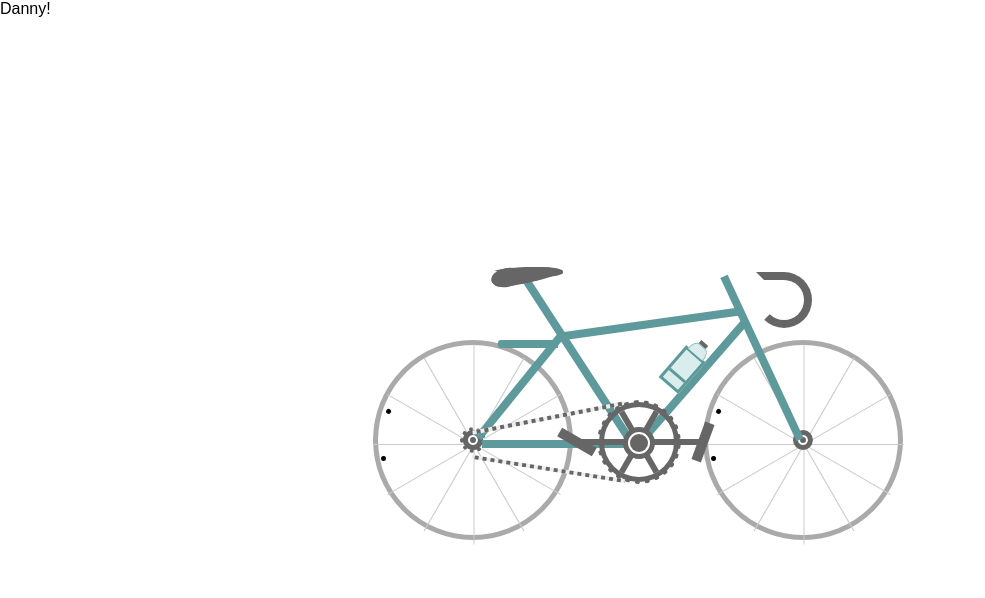
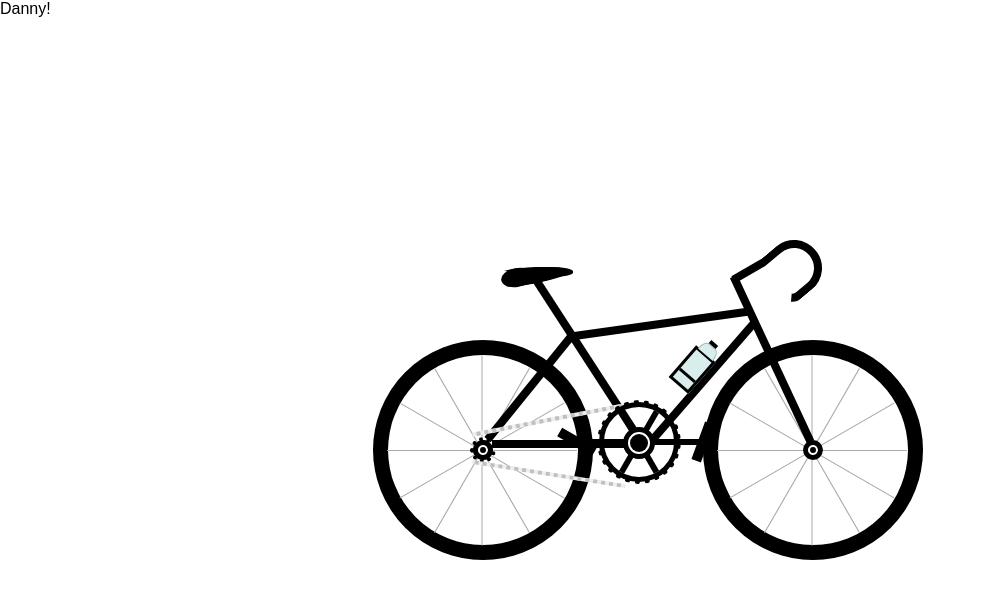
Before and after one commit to jbadan/daniel, a React (Create React App) app: page / in a window 1280 px wide. Shown: the top 598 px of the page, without its empty margins (0-985 px from the left). Built offline with nearby package versions, Linux system fonts and the light colour scheme.

Commit message:
handlebar edits

```diff
--- a/src/Bike.css
+++ b/src/Bike.css
@@ -35,7 +35,7 @@
 }
 .cycle-wheel-outer{
 	background: transparent;
-	border: 5px solid #aaa;
+	border: 15px solid black;
 	border-radius: 50%;
 	width: 190px;
 	height: 190px;
@@ -70,13 +70,16 @@
         -moz-transform: rotate(360deg);
     }
 }
+ul{
+	list-style: none;
+}
 .spoke{
 	position: absolute;
 	width: 1px;
-	height: 200px;
-	background: #ccc;
-	margin-left: 50px;
-	margin-top: -20px;
+	height: 190px;
+	background: #aaaaaa;
+	margin-left: 54px;
+	margin-top: -17px;
 	z-index: 0;
 }
 
@@ -84,8 +87,8 @@
 	content: "";
 	position: absolute;
 	width: 1px;
-	height: 200px;
-	background: #ccc;
+	height: 190px;
+	background: #aaaaaa;
 	-webkit-transform: rotate(120deg);
 	-moz-transform: rotate(120deg);
 	transform: rotate(120deg);
@@ -94,8 +97,8 @@
 	content: "";
 	position: absolute;
 	width: 1px;
-	height: 200px;
-	background: #ccc;
+	height: 190px;
+	background: #aaaaaa;
 	-webkit-transform: rotate(240deg);
 	-moz-transform: rotate(240deg);
 	transform: rotate(240deg);
@@ -106,7 +109,7 @@
 	transform: rotate(30deg);
 }
 .inner-disc{
-	background: #666;
+	background: black;
 	width: 20px;
 	height: 20px;
 	border-radius: 50%;
@@ -118,7 +121,7 @@
 }
 .cycle-wheel-back .inner-disc:after{
 	content: "";
-	background: #666;
+	background: black;
 	width: 20px;
 	height: 20px;
 	border-radius: 50%;
@@ -151,19 +154,19 @@
 	margin-left: -13px;
 	top: 50%;
 	margin-top: -13px;
-	border: 4px dotted #666;
+	border: 4px dotted black;
 }
 
 /* Main Body */
 
 
 .cycle-body{
-	margin-left: 125px;
+	margin-left: 135px;
 }
 .front-wheel-frame{
-	background: #5E999B;
+	background: black;
 	width: 8px;
-	height: 180px;
+	height: 182px;
 	position: absolute;
 	z-index: 2;
 	transform: rotate(-25deg);
@@ -172,7 +175,7 @@
 	margin: -72px 0 0 260px;
 }
 .top-frame{
-	background: #5E999B;
+	background: black;
 	width: 180px;
 	height: 8px;
 	position: absolute;
@@ -183,7 +186,7 @@
 	-moz-transform: rotate(-8deg);
 }
 .front-frame{
-	background: #5E999B;
+	background: black;
 	width: 8px;
 	height: 160px;
 	position: absolute;
@@ -194,7 +197,7 @@
 	margin: -36px 0 0 189px;
 }
 .center-frame{
-	background: #5E999B;
+	background: black;
 	width: 8px;
 	height: 205px;
 	position: absolute;
@@ -205,9 +208,9 @@
 	margin: -84px 0 0 75px;
 }
 .back-frame{
-	background: #5E999B;
+	background: black;
 	width: 8px;
-	height: 136px;
+	height: 138px;
 	position: absolute;
 	z-index: 2;
 	transform: rotate(39deg);
@@ -216,51 +219,54 @@
 	margin: -23px 0 0 19px;
 }
 .bottom-frame{
-	background: #5E999B;
+	background: black;
 	width: 159px;
 	height: 8px;
 	position: absolute;
 	z-index: 2;
 	margin: 100px 0 0 -16px;
 }
-.handlebar-front{
-	width: 60px;
+.handlebar-connect{
+	background: black;
+	position: absolute;
 	height: 8px;
-	background: #5E999B;
-	z-index: 2;
-	position: absolute;
-	margin: -68 0 0 222px;
-	-webkit-border-top-left-radius: 3px;
-	-webkit-border-bottom-left-radius: 3px;
-	-moz-border-radius-topleft: 3px;
-	-moz-border-radius-bottomleft: 3px;
-	border-top-left-radius: 3px;
-	border-bottom-left-radius: 3px;
+	width: 35px;
+	margin: -73px 0 0 223px;
+	z-index: 10;
+	transform: rotate(-30deg);
+	-ms-transform: rotate(-30deg); /* IE 9 */
+  -webkit-transform: rotate(-30deg);
 }
+
 .handlebar-curve{
 	width: 40px;
 	height: 40px;
-	border: 8px solid #666;
+	border: 8px solid black;
 	-webkit-border-top-right-radius: 100%;
 	-webkit-border-bottom-right-radius: 100%;
-	-webkit-border-bottom-left-radius: 100%;
+	-webkit-border-bottom-left-radius: 50%;
+
 	-moz-border-radius-topright: 100%;
 	-moz-border-radius-bottomright: 100%;
-	-moz-border-radius-bottomleft: 100%;
+	-moz-border-radius-bottomleft: 50%;
+
 	border-top-right-radius: 100%;
 	border-bottom-right-radius: 100%;
-	border-bottom-left-radius: 100%;
+	border-bottom-left-radius: 50%;
 	background: transparent;
 	position: absolute;
-	margin: -68px 0 0 258px;
+	margin: -100px 0 0 258px;
 	border-left: 8px solid transparent;
-	border-top: 8px solid #666;
-	border-bottom: 8px solid #666;
+	border-top: 8px solid black;
+	border-bottom: 8px solid black;
+	-ms-transform: rotate(-40deg); /* IE 9 */
+  -webkit-transform: rotate(-40deg); /* Safari */
+  transform: rotate(-40deg);
 }
 .seat{
 	width: 50px;
 	height: 10px;
-	background: #666;
+	background: black;
 	border-radius: 44%;
 	position: absolute;
 	margin: -73px 0 0 15px;
@@ -270,7 +276,7 @@
 	height: 0px;
 	border-style: solid;
 	border-width: 0 40px 16px 40px;
-	border-color: transparent transparent #666 transparent;
+	border-color: transparent transparent black transparent;
 	content: "";
 	position: absolute;
 	z-index: 3;
@@ -288,7 +294,7 @@
 	height: 0px;
 	border-style: solid;
 	border-width: 0 40px 16px 40px;
-	border-color: transparent transparent #666 transparent;
+	border-color: transparent transparent black transparent;
 	content: "";
 	position: absolute;
 	z-index: 3;
@@ -304,7 +310,7 @@
 .seat span{
 	width: 32px;
 	height: 19px;
-	background: #666;
+	background: black;
 	border-radius: 100%;
 	position: absolute;
 	margin: 1px 0 0 -22px;
@@ -322,7 +328,7 @@
 	z-index: 16;
 }
 .chain-disc-inner{
-	background: #666;
+	background: black;
 	width: 18px;
 	height: 18px;
 	border-radius: 50%;
@@ -334,7 +340,7 @@
 	background: #FFF;
 	width: 22px;
 	height: 22px;
-	border: 5px solid #666;
+	border: 5px solid black;
 	border-radius: 50%;
 	position: absolute;
 	margin: 87px 0 0 250px;
@@ -344,7 +350,7 @@
 .chain-rods{
 	height: 70px;
 	width: 6px;
-	background: #666;
+	background: black;
 	position: absolute;
 	margin: 67px 0 0 263px;
 	z-index: 15;
@@ -356,7 +362,7 @@
 	content: "";
 	height: 70px;
 	width: 6px;
-	background: #666;
+	background: black;
 	position: absolute;
 	transform: rotate(120deg);
 	-webkit-transform: rotate(120deg);
@@ -366,7 +372,7 @@
 	content: "";
 	height: 70px;
 	width: 6px;
-	background: #666;
+	background: black;
 	position: absolute;
 	transform: rotate(240deg);
 	-webkit-transform: rotate(240deg);
@@ -377,7 +383,7 @@
 	width: 70px;
 	border-radius: 50%;
 	background: transparent;
-	border: 5px solid #666;
+	border: 5px solid black;
 	position: absolute;
 	margin: 62px 0 0 226px;
 	z-index: 3;
@@ -388,7 +394,7 @@
 	width: 74px;
 	border-radius: 50%;
 	background: transparent;
-	border: 5px dotted #666;
+	border: 5px dotted black;
 	margin: -7px;
 	position: absolute;
 	z-index: 3;
@@ -408,12 +414,12 @@
 	-webkit-transform: rotate(-11deg);
 	-moz-transform: rotate(-11deg);
 	transform: rotate(-11deg);
-	margin: 76px 0 0 98px;
+	margin: 78px 0 0 98px;
 }
 .chain-up:before{
 	content: "";
 	background-color: transparent;
-	background-image: linear-gradient(90deg, #666 25%, transparent 25%, transparent 75%, #666 75%, #666);
+	background-image: linear-gradient(90deg, #c0c0c0 25%, transparent 25%, transparent 75%, #c0c0c0 75%, #c0c0c0);
 	background-size: 8px 2px;
 	background-position: 0 0, 30px 30px;
 	width: 155px;
@@ -436,12 +442,12 @@
 	-webkit-transform: rotate(9deg);
 	-moz-transform: rotate(9deg);
 	transform: rotate(9deg);
-	margin: 127px 0 0 98px;
+	margin: 132px 0 0 98px;
 }
 .chain-bottom:before{
 	content: "";
 	background-color: transparent;
-	background-image: linear-gradient(90deg, #666 25%, transparent 25%, transparent 75%, #666 75%, #666);
+	background-image: linear-gradient(90deg, #c0c0c0 25%, transparent 25%, transparent 75%, #c0c0c0 75%, #c0c0c0);
 	background-size: 8px 2px;
 	background-position: 0 0, 30px 30px;
 	width: 155px;
@@ -481,14 +487,14 @@
 .pedal-rod{
 	height: 120px;
 	width: 6px;
-	background: #666;
+	background: black;
 	position: absolute;
 	margin: -25px 0 0 0px;
 }
 .pedal-rod:before{
 	width: 40px;
 	height: 10px;
-	background: #666;
+	background: black;
 	position: absolute;
 	margin: 10px;
 	content: "";
@@ -500,7 +506,7 @@
 .pedal-rod:after{
 	width: 40px;
 	height: 10px;
-	background: #666;
+	background: black;
 	position: absolute;
 	margin: 10px;
 	content: "";
@@ -556,7 +562,7 @@
 	width: 20px;
 	height: 36px;
 	background: #daeded;
-	border: 3px solid #5E999B;
+	border: 3px solid black;
 	position: absolute;
 	margin: 54px 0 0 -25px;
 }
@@ -564,7 +570,7 @@
 	width: 20px;
 	height: 3px;
 	content: "";
-	background: #5E999B;
+	background: black;
 	position: absolute;
 	margin: 24px 0 0 0px;
 }
@@ -585,6 +591,6 @@
 	position: absolute;
 	width: 9px;
 	height: 4px;
-	background: #666;
+	background: black;
 	margin: -17px 0 0 5px;
 }
--- a/src/Bike.js
+++ b/src/Bike.js
@@ -21,8 +21,9 @@ class Bike extends Component {
 					<div className="center-frame"></div>
 					<div className="back-frame"></div>
 					<div className="bottom-frame"></div>
-					<div className="handlebar-front"></div>
+          <div className="handlebar-connect"></div>
 					<div className="handlebar-curve"></div>
+          <div className="brakes"></div>
 				</div>
         <div className="cycle-wheel cycle-wheel-back">
 					<div className="cycle-wheel-outer">
```
